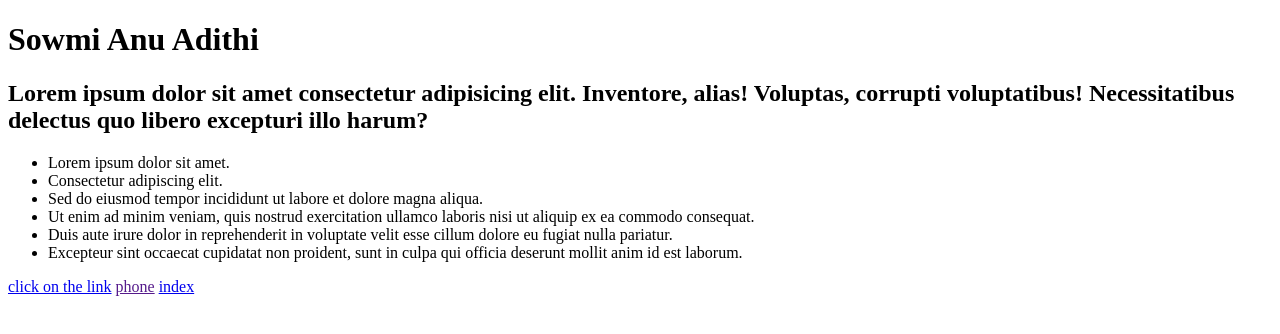
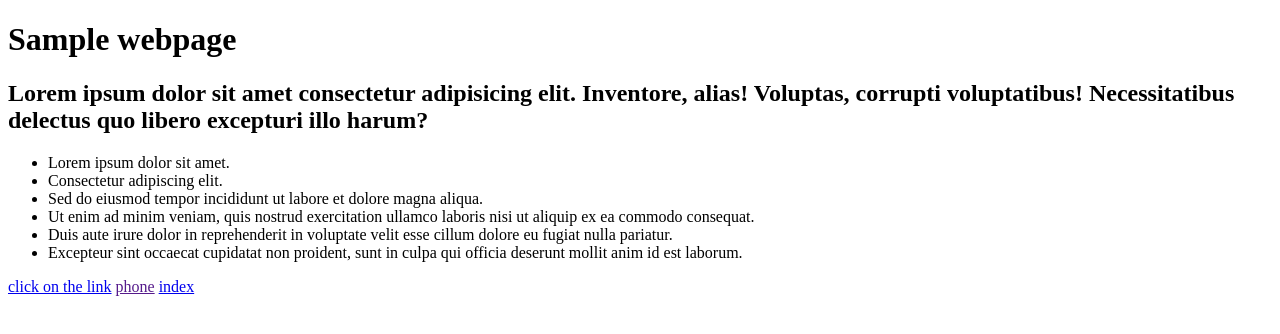
Before and after one commit to Sowmithaa22/HTML, a plain HTML site: page 01_intro.html in a window 1280 px wide. Drawn offline with Linux system fonts and the light colour scheme.

Commit message:
Update 01_intro.html

```diff
--- a/01_intro.html
+++ b/01_intro.html
@@ -3,10 +3,10 @@
 <head>
     <meta charset="UTF-8">
     <meta name="viewport" content="width=device-width, initial-scale=1.0">
-    <title>Sowmi Anu Adithi</title>
+    <title>Sowmi</title>
 </head>
 <body>
-    <h1 title="tooltip">Sowmi Anu Adithi</h1>
+    <h1 title="tooltip">Sample webpage</h1>
     <h2>Lorem ipsum dolor sit amet consectetur adipisicing elit. Inventore, alias! Voluptas, corrupti voluptatibus! Necessitatibus delectus quo libero excepturi illo harum?</h2>
     <div>
         <ul>
```
